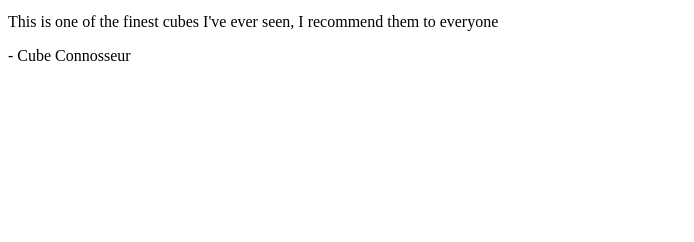
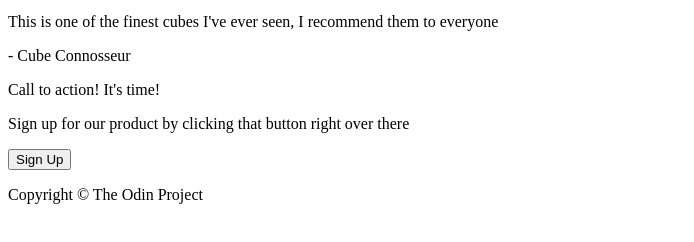
Before and after one commit to tobiaoy/odin-landing, a plain HTML site: page index.html in a window 1280 px wide. Shown: the part 510-752 px from the top of the page, without its empty margins (0-694 px from the left). Drawn offline with Linux system fonts and the light colour scheme.

Commit message:
add index.html

```diff
--- a/index.html
+++ b/index.html
@@ -30,13 +30,24 @@
             <li><img src = "./images/cube-5" alt = "cube 5 iamge"><p>The world could stop and this block would be enough</p></li>
             <li><img src = "./images/cube-6" alt = "cube 6 iamge"><p>The end of the four points with the fourth image. Symmetry</p></li>
         </ul>
+
     </div>
     <div class = "quote">
         <p>This is one of the finest cubes I've ever seen, I recommend them to everyone</p>
         <p>- Cube Connosseur</p>
 
     </div>
-    <div class = "call"></div>
-    <div class = "footer"></div>
+    <div class = "call">
+        <div>
+            <p>Call to action! It's time!</p>
+            <p>Sign up for our product by clicking that button right over there</p>
+            <button>Sign Up</button>
+        </div>
+
+    </div>
+    <div class = "footer">
+        <p>Copyright © The Odin Project</p>
+
+    </div>
 </body>
 </html>
```
